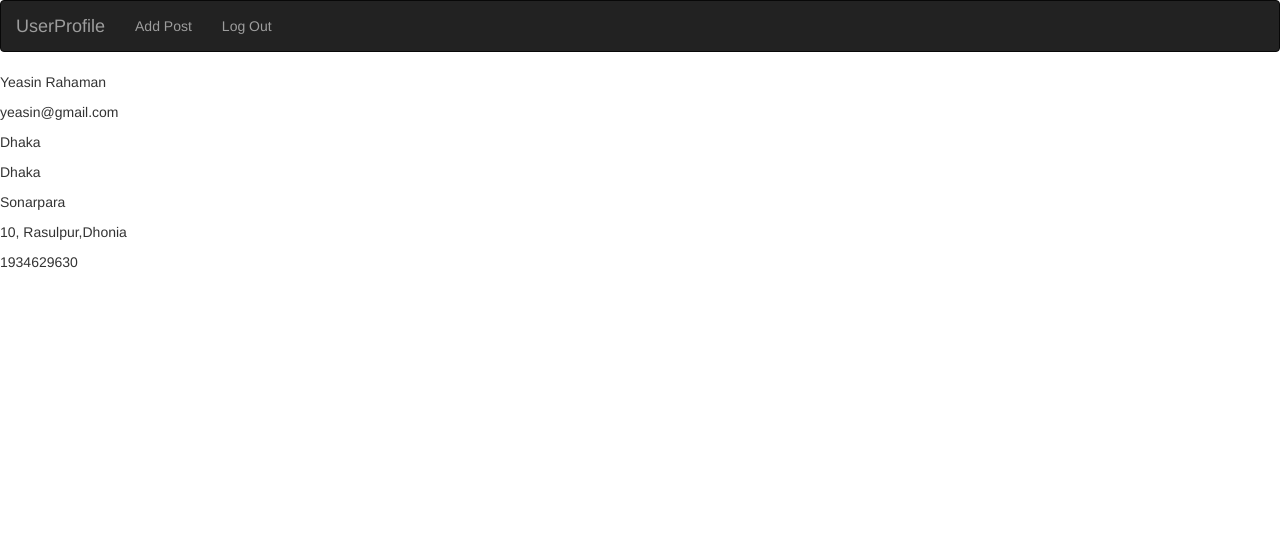
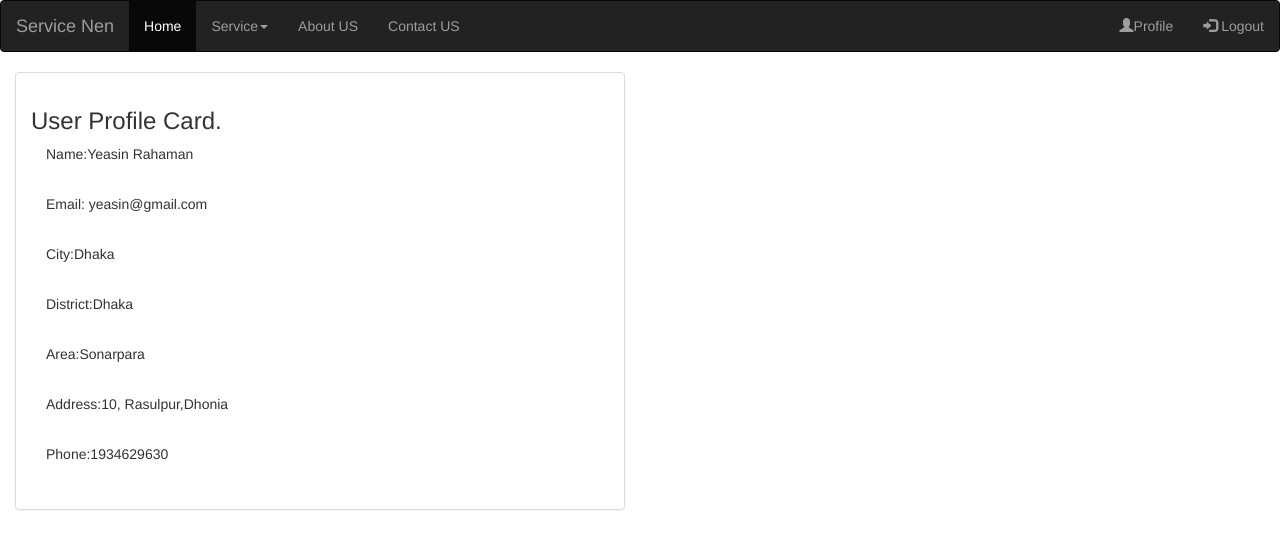
Before and after one commit to Yeasincse/Standard-User-Registration-Login-Logout-Tutorial, a Django app: page /registration/profile/ in a window 1280 px wide. Shown: the top 549 px of the page. Run offline with Django 3.2, Linux system fonts and the light colour scheme; a user stored in the database is signed in; data comes from the database, SQL or seed files in the repository; both versions use the stored data as it was after the commit; some libraries are stand-ins or nearby versions.

Commit message:
Now create home page that one page unregister user can see home page that sign up or login option and other option but register user can show that everything.

```diff
--- a/Servicenen/Servicenen/settings.py
+++ b/Servicenen/Servicenen/settings.py
@@ -122,3 +122,7 @@ STATIC_URL = '/static/'
 STATICFILES_DIRS=[
     os.path.join(BASE_DIR,'static')
 ]
+#Login_required to use that....
+LOGIN_URL='home'
+#User authenticate to use that,,,,
+LOGIN_REDIRECT_URL='/home/'
--- a/Servicenen/registration/views.py
+++ b/Servicenen/registration/views.py
@@ -1,14 +1,15 @@
 from django.shortcuts import render,redirect
 from django.contrib.auth import authenticate,login,logout
 from registration.forms import *
-
+from django.contrib.auth.decorators import login_required
 
 
 def register_user(request):
-    form = UserForm()
+    form = UserForm(request.POST or None)
     if form.is_valid():
         user = form.save(commit=False)
         user.save()
+        login(request, user)
         return redirect('home')
     else:
         context = {"form":form}
@@ -29,26 +30,22 @@ def login_user(request):
 
 def logout_user(request):
     logout(request)
-    form = UserForm()
-    context = {
-        "form": form,
-    }
-    return render(request, 'registration/login.html', context)
+    return redirect('home')
 
 
-
+@login_required
 def profile(request):
     try:
         profile=Profile.objects.get(user = request.user)
         context={'profile':profile}
     except:
-        context={'errmsg': "You have no profile"}
+        context={'error_message': "You have no profile"}
     return render( request, "registration/profile.html",context)
 
-
+@login_required
 def createprofile(request):
     if request.method=="POST":
-        form = ProfileForm(request.POST, instance=request.user.profile)
+        form = ProfileForm(request.POST)
         if form.is_valid():
             profile_obj = form.save(commit = False)
             profile_obj.user = request.user
--- a/Servicenen/templates/home.html
+++ b/Servicenen/templates/home.html
@@ -1,4 +1,4 @@
-{% extends 'registration/base_visitor.html' %}
+{% extends 'base.html' %}
 {% block content %}
     <h1>this home page</h1>
 {% endblock %}
--- a/Servicenen/templates/navbar.html
+++ b/Servicenen/templates/navbar.html
@@ -4,7 +4,7 @@
       <a class="navbar-brand" href="#">Service Nen</a>
     </div>
     <ul class="nav navbar-nav">
-      <li class="active"><a href="{% url 'home' %}">Home</a></li>
+      <li class="active"><a href="#">Home</a></li>
       <li class="dropdown"><a class="dropdown-toggle" data-toggle="dropdown" href="#">Service<span class="caret"></span></a>
         <ul class="dropdown-menu">
           <li><a href="#">Service 1-1</a></li>
@@ -16,8 +16,14 @@
       <li><a href="#">Contact US</a></li>
     </ul>
     <ul class="nav navbar-nav navbar-right">
-      <li><a href="{% url 'register_user' %}"><span class="glyphicon glyphicon-user"></span> Sign Up</a></li>
-      <li><a href="{% url 'login_user' %}"><span class="glyphicon glyphicon-log-in"></span> Login</a></li>
+        {% if request.user.is_authenticated %}
+            <li><a href="{% url 'profile' %}"><span class="glyphicon glyphicon-user"></span>Profile</a></li>
+            <li><a href="{% url 'logout_user' %}"><span class="glyphicon glyphicon-log-in"></span> Logout</a></li>
+
+        {% else %}
+        <li><a href="{% url 'register_user' %}"><span class="glyphicon glyphicon-user"></span> Sign Up</a></li>
+        <li><a href="{% url 'login_user' %}"><span class="glyphicon glyphicon-log-in"></span> Login</a></li>
+    {% endif %}
     </ul>
   </div>
 </nav>
--- a/Servicenen/templates/registration/base_visitor.html
+++ /dev/null
@@ -1,42 +0,0 @@
-<!DOCTYPE html>
-<html lang="en">
-<head>
-    <meta charset="UTF-8">
-    {% load staticfiles %}
-    <link rel="shortcut icon" type="image/png" href="{%  static 'glyphicon glyphicon-user' %}"/>
-    <link rel="stylesheet" href="https://maxcdn.bootstrapcdn.com/bootstrap/3.3.6/css/bootstrap.min.css">
-    <link href='https://fonts.googleapis.com/css?family=Satisfy' rel='stylesheet' type='text/css'>
-    <link rel="stylesheet" type="text/css" href="{% static 'style.css' %}"/>
-    <script src="https://ajax.googleapis.com/ajax/libs/jquery/1.12.0/jquery.min.js"></script>
-    <script src="http://maxcdn.bootstrapcdn.com/bootstrap/3.3.6/js/bootstrap.min.js"></script>
-    <script src="{% static 'js/main.js' %}"></script>
-</head>
-<body>
-<nav class="navbar navbar-inverse">
-    <div class="container-fluid">
-
-        <!-- Header -->
-        <div class="navbar-header">
-            <button type="button" class="navbar-toggle" data-toggle="collapse" data-target="#topNavBar">
-                <span class="icon-bar"></span>
-                <span class="icon-bar"></span>
-                <span class="icon-bar"></span>
-            </button>
-            <a class="navbar-brand" href="{% url 'profile' %}">UserProfile</a>
-        </div>
-
-        <!-- Items -->
-        <div class="collapse navbar-collapse" id="topNavBar">
-            <ul class="nav navbar-nav">
-                <li><a href="#">Add Post</a></li>
-                <li ><a href="{% url 'logout_user' %}">Log Out</a></li>
-            </ul>
-        </div>
-
-    </div>
-</nav>
-  {% block content %}
-
-  {% endblock %}
-</body>
-</html>
--- a/Servicenen/templates/registration/profile.html
+++ b/Servicenen/templates/registration/profile.html
@@ -1,17 +1,32 @@
-{% extends 'registration/base_visitor.html' %}
+{% extends 'base.html' %}
 
 {% block content %}
-    {% if profile %}
-          <p>{{ profile.name }}</p>
-        <p>{{ profile.email }}</p>
-        <p>{{ profile.city }}</p>
-        <p>{{ profile.district }}</p>
-        <p>{{ profile.area }}</p>
-        <p>{{ profile.address }}</p>
-        <p>{{ profile.phone }}</p>
 
-    {% else %}
-         {{ errmsg }}
-         <p><a href="{% url "createprofile"%}">Crateprofile</a></p>
-    {% endif %}
+
+    <div class="container-fluid">
+
+    <div class="row">
+        <div class="col-sm-12 col-md-6">
+            <div class="panel panel-default">
+                <div class="panel-body">
+                    <h3>User Profile Card.</h3>
+                    {% if error_message %}
+                        <p><strong>{{ error_message }}</strong></p>
+                        <h1><a href="{% url "createprofile"%}">Crateprofile</a></h1>
+                    {% else %}
+                                <div class="col-md-8">
+                                    <p> Name:{{ profile.name }}</p><br>
+                                    <p>Email: {{ profile.email }}</p><br>
+                                    <p>City:{{ profile.city }}</p><br>
+                                    <p>District:{{ profile.district }}</p><br>
+                                    <p>Area:{{ profile.area }}</p><br>
+                                    <p> Address:{{ profile.address }}</p><br>
+                                    <p>Phone:{{ profile.phone }}</p><br>
+                                </div>
+                            </div>
+                        {% endif %}
+                        </div>
+                </div>
+            </div>
+        </div>
 {% endblock %}
```
Also changed, not shown: Servicenen/templates/registration/createprofile.html (+26 -6 lines), Servicenen/db.sqlite3, 4 other files.
